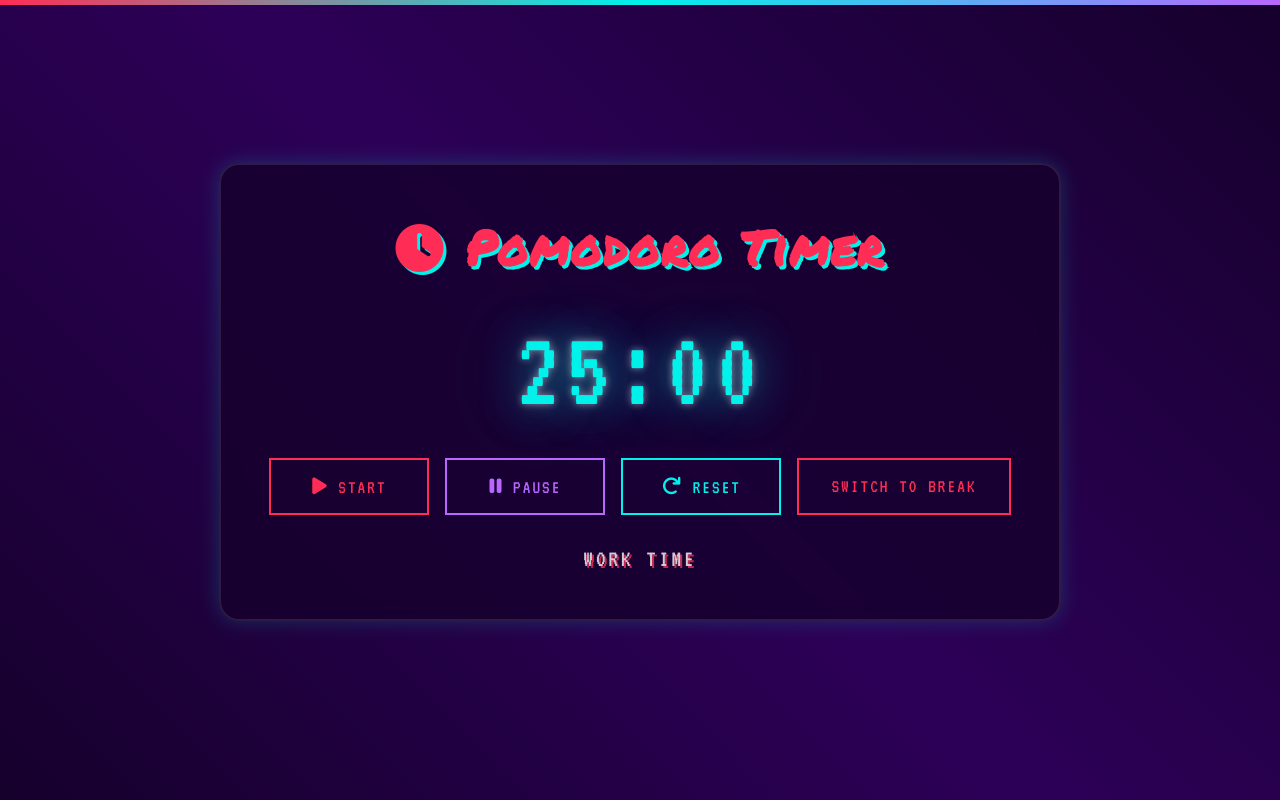
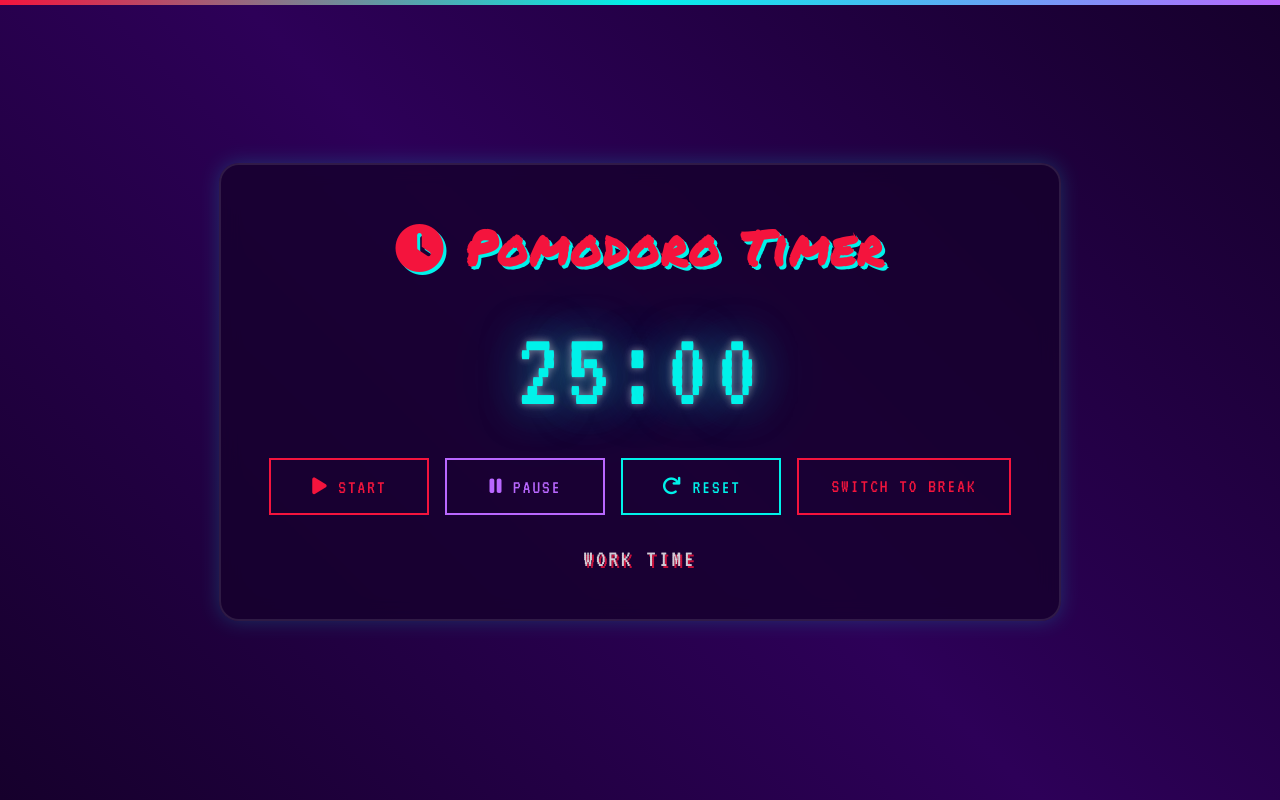
Before and after one commit to mb2514/Milo-pomodoro, a plain HTML site: page index.html in a window 1280 px wide. Drawn offline with Linux system fonts and the light colour scheme.

Commit message:
slight color change on the primary red

```diff
--- a/styles.css
+++ b/styles.css
@@ -1,7 +1,7 @@
 @import url('https://fonts.googleapis.com/css2?family=Permanent+Marker&family=VT323&display=swap');
 
 :root {
-    --primary-pink: #ff2d55;
+    --primary-pink: #f4143d;
     --primary-blue: #00f2ea;
     --secondary-purple: #b967ff;
     --background-dark: #16002c;
```
